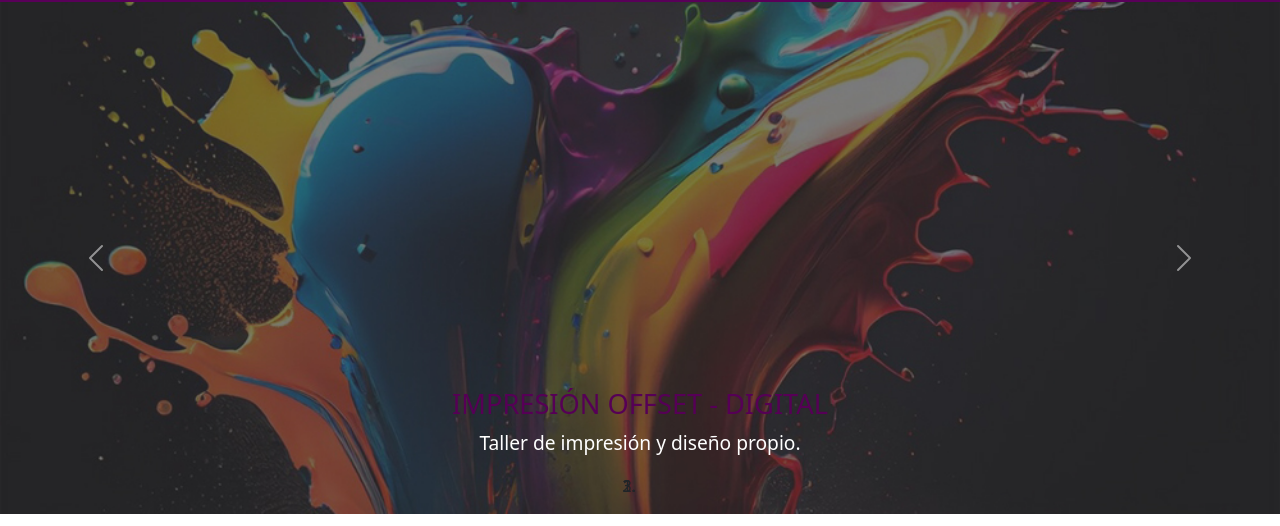
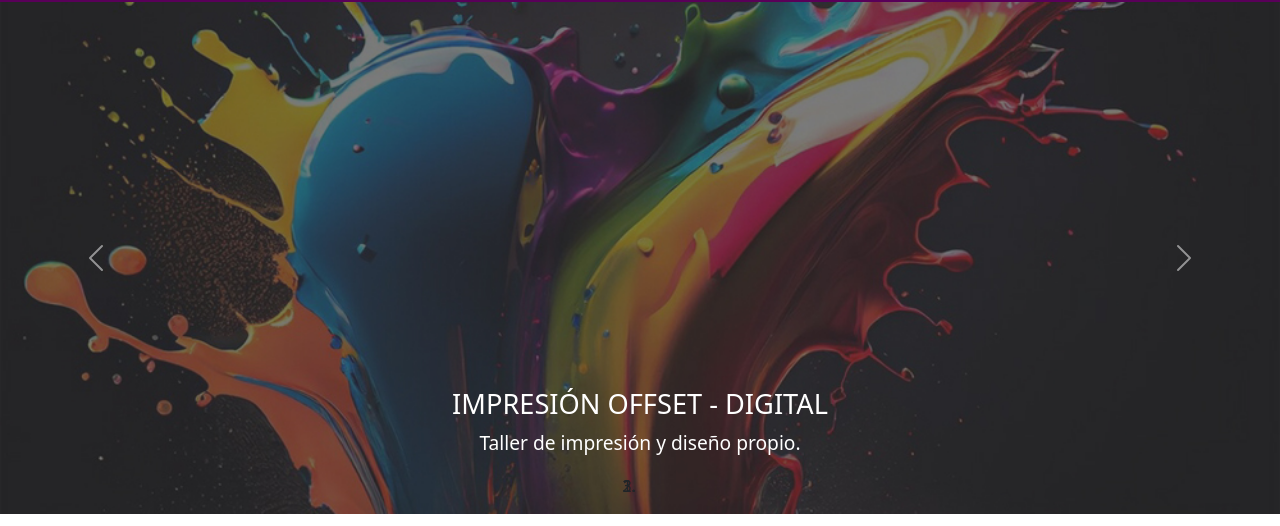
Before and after one commit to adrita10ar/3ra-Pre-Entrega, a plain HTML site: page index.html in a window 1280 px wide. Shown: the part 128-654 px from the top of the page. Drawn offline with nearby package versions, Linux system fonts and the light colour scheme.

Commit message:
Correción color tipografia del Carousel

```diff
--- a/index.html
+++ b/index.html
@@ -69,14 +69,14 @@
             <div class="carousel-item active">
                 <img src="./img/slider1.jpg" class="d-block w-100" alt="Imagen 1">
                 <div class="carousel-caption d-none d-md-block">
-                    <h5>IMPRESIÓN OFFSET - DIGITAL</h5>
+                    <h4>IMPRESIÓN OFFSET - DIGITAL</h4>
                     <p>Taller de impresión y diseño propio.</p>
                 </div>
             </div>
             <div class="carousel-item">
                 <img src="./img/slider2.jpg" class="d-block w-100" alt="Imagen 2">
                 <div class="carousel-caption d-none d-md-block">
-                    <h5>IMPRESIÓN OFFSET - DIGITAL</h5>
+                    <h4>IMPRESIÓN OFFSET - DIGITAL</h4>
                     <p>Nuestro objetivo es que se lleve<br>LA MEJOR IMPRESIÓN</p>
                 </div>
             </div>
--- a/scss/_header.scss
+++ b/scss/_header.scss
@@ -37,7 +37,7 @@ header {
     }
 }
 
-.carousel-inner h5 {
+.carousel-inner h4 {
     font-size: 170%;
     color: solid white;
 }
```
Also changed, not shown: css/estilo.css.
